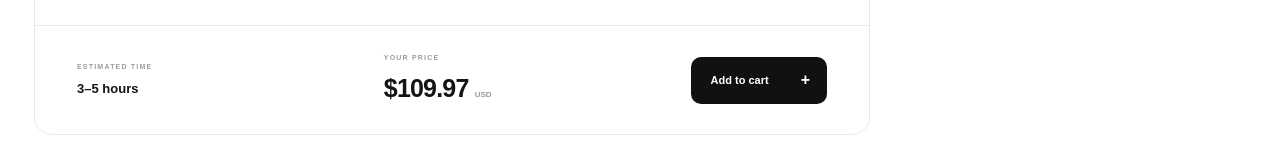
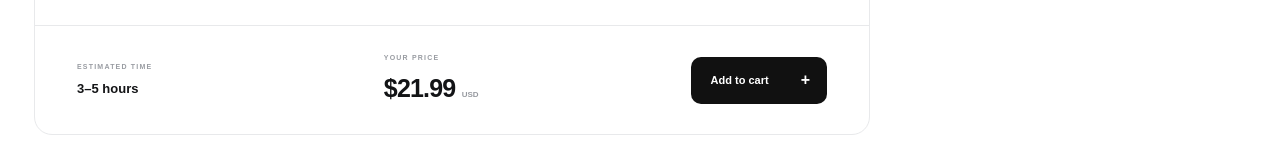
Before and after one commit to hudson-kung/Roblox-Shop, a Next.js app: page / in a window 1280 px wide. Shown: the part 779-939 px from the top of the page. Built offline with nearby package versions, Linux system fonts and the light colour scheme.

Commit message:
Rebalance ranked carry prices

```diff
--- a/app/page.tsx
+++ b/app/page.tsx
@@ -14,7 +14,7 @@ const ranks = [
 ];
 
 // Price of completing each step: Unranked→Bronze, Bronze→Silver, and so on.
-const stepPrices = [24.99, 34.99, 49.99, 69.99, 99.99, 139.99, 199.99];
+const stepPrices = [6.99, 7, 8, 10, 12, 15, 20];
 
 type CartItem = { from: number; to: number; price: number };
 
```
